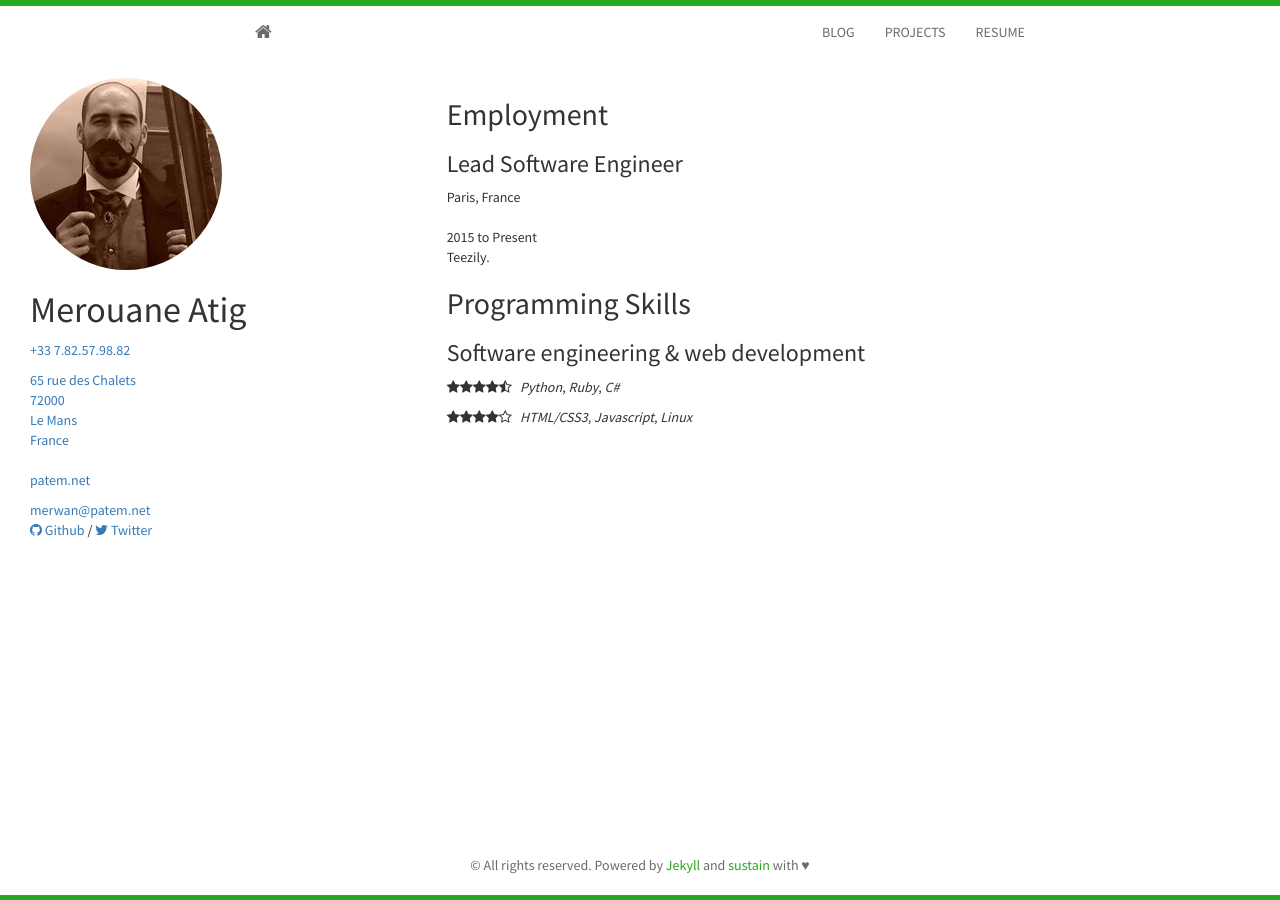
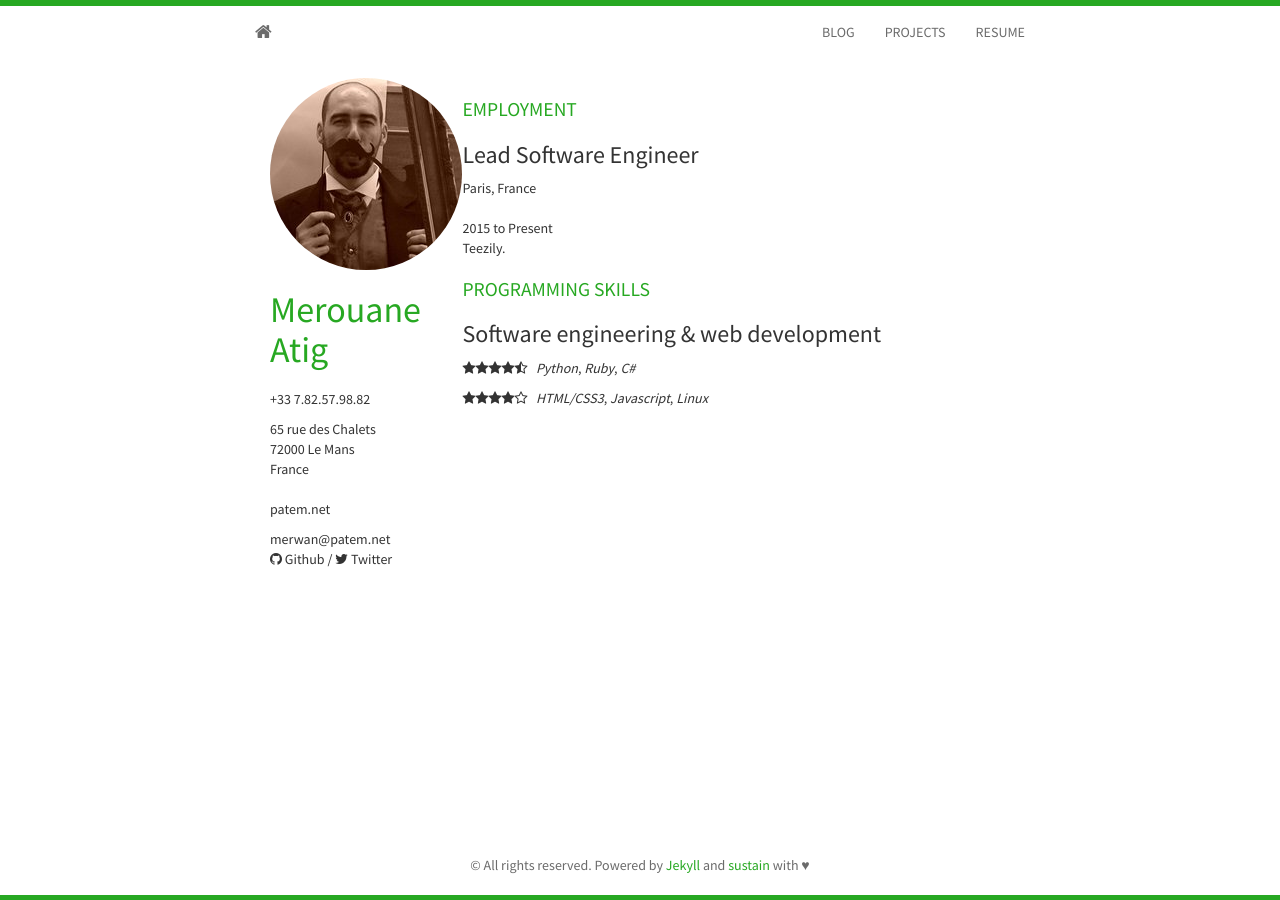
Before and after one commit to merwan/merwan.github.io, a Jekyll site: the page built from resume.html, in a window 1280 px wide. Built offline with Jekyll 4.4.1, drawn with Linux system fonts in a browser that asks for light colours; nearby versions of some CDN libraries.

Commit message:
Improve resume CSS

```diff
--- a/resume.html
+++ b/resume.html
@@ -2,8 +2,8 @@
 layout: site
 title: Resume
 ---
-<div class="container-fluid">
-  <header class="col-md-4">
+<div class="container">
+  <header class="col-md-3 contact">
     <img src="{{ site.baseurl }}/static/img/profile.jpg" class="img-circle">
     <h1>Merouane Atig</h1>
     <p>
@@ -12,8 +12,7 @@ title: Resume
     <address>
       <a href="http://www.openstreetmap.org/node/2558884520">
         65 rue des Chalets<br/>
-        72000<br/>
-        Le Mans<br/>
+        72000 Le Mans<br/>
         France
       </a>
     </address>
@@ -26,24 +25,27 @@ title: Resume
       <a href="https://twitter.com/merwanat"><i class="fa fa-twitter"></i> Twitter</a>
     </p>
   </header>
-  <div class="col-md-8">
+  <div class="col-md-9 cv">
+    <section>
       <h2>Employment</h2>
       <article>
         <header>
-        <h3>Lead Software Engineer</h1>
+          <h3>Lead Software Engineer</h3>
           <span><address>Paris, France</address><time>2015 to Present</time></span>
         </header>
         <p>Teezily.</p>
       </article>
+    </section>
     <section class="thirteen columns">
-      <h2>Programming Skills</h1>
+      <h2>Programming Skills</h3>
       <article>
         <header>
-          <h3>Software engineering & web development</h1>
+          <h3>Software engineering & web development</h3>
         </header>
         <p>
           <i class="fa fa-star"></i><i class="fa fa-star"></i><i class="fa fa-star"></i><i class="fa fa-star"></i><i class="fa fa-star-half-o"></i>
           &nbsp;&nbsp;<em>Python</em>, <em>Ruby</em>, <em>C#</em>
+        </p>
         <p>
           <i class="fa fa-star"></i><i class="fa fa-star"></i><i class="fa fa-star"></i><i class="fa fa-star"></i><i class="fa fa-star-o"></i>
           &nbsp;&nbsp;<em>HTML/CSS3</em>, <em>Javascript</em>, <em>Linux</em>
--- a/static/css/main.css
+++ b/static/css/main.css
@@ -164,6 +164,35 @@ body {
   font-size: 18px;
 }
 
+.contact h1 {
+  color: #27A822;
+  margin-bottom: 20px;
+}
+
+.contact {
+  text-align: left;
+}
+
+.contact a {
+  color: #333;
+  text-decoration: none;
+}
+
+.contact a:hover, .contact a:focus {
+  color: #27A822;
+}
+
+section > h2 {
+  font-size: 140%;
+  line-height: 120%;
+  text-transform: uppercase;
+  color: #27A822;
+}
+
+.cv {
+  text-align: left;
+}
+
 /* Footer
 -------------------------------------------------- */
 
```
Lines whose indentation alone changed are shown as unchanged.
